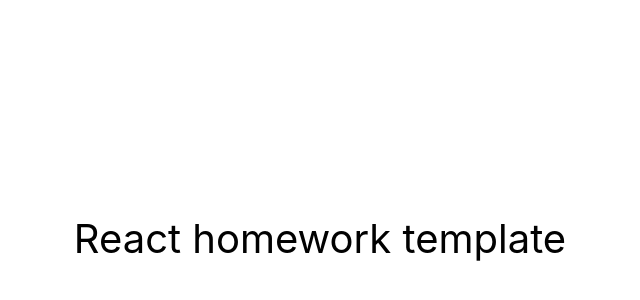
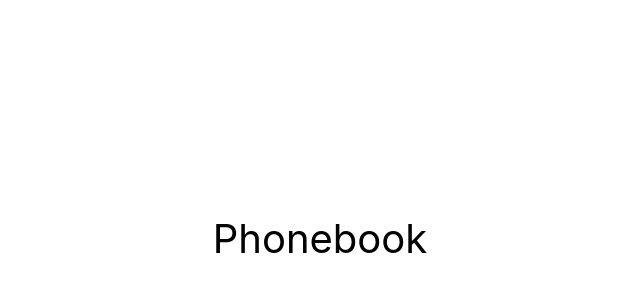
Before and after one commit to LeniFraud/tweet-card, a React (Create React App) app: page / in a window 1280 px wide. Shown: the part 162-462 px from the top of the page, without its empty margins (320-960 px from the left). Built offline with nearby package versions, Linux system fonts and the light colour scheme.

Commit message:
initial commit

```diff
--- a/package.json
+++ b/package.json
@@ -2,7 +2,7 @@
   "name": "react-homework-template",
   "version": "0.1.0",
   "private": true,
-  "homepage": "https://goitacademy.github.io/react-homework-template/",
+  "homepage": "https://LeniFraud.github.io/goit-react-hw-02-phonebook/",
   "dependencies": {
     "@testing-library/jest-dom": "^5.16.3",
     "@testing-library/react": "^12.1.4",
--- a/public/index.html
+++ b/public/index.html
@@ -24,7 +24,7 @@
       work correctly both with client-side routing and a non-root public URL.
       Learn how to configure a non-root public URL by running `npm run build`.
     -->
-    <title>React App</title>
+    <title>Phonebook</title>
 
     <!-- Start Single Page Apps for GitHub Pages -->
     <script type="text/javascript">
@@ -60,15 +60,5 @@
   <body>
     <noscript>You need to enable JavaScript to run this app.</noscript>
     <div id="root"></div>
-    <!--
-      This HTML file is a template.
-      If you open it directly in the browser, you will see an empty page.
-
-      You can add webfonts, meta tags, or analytics to this file.
-      The build step will place the bundled scripts into the <body> tag.
-
-      To begin the development, run `npm start` or `yarn start`.
-      To create a production bundle, use `npm run build` or `yarn build`.
-    -->
   </body>
 </html>
--- a/src/components/App.jsx
+++ b/src/components/App.jsx
@@ -7,10 +7,10 @@ export const App = () => {
         justifyContent: 'center',
         alignItems: 'center',
         fontSize: 40,
-        color: '#010101'
+        color: '#010101',
       }}
     >
-      React homework template
+      Phonebook
     </div>
   );
 };
```
